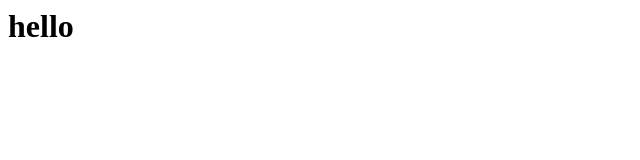
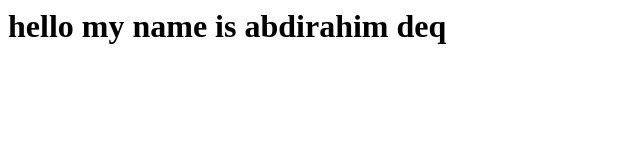
Before and after one commit to abdirahimdeq/abdirahim.github.io, a plain HTML site: page index.html in a window 1280 px wide. Shown: the whole page, without its empty margins (0-640 px from the left). Drawn offline with Linux system fonts and the light colour scheme.

Commit message:
Update index.html

```diff
--- a/index.html
+++ b/index.html
@@ -1,5 +1,6 @@
 <html>
   <body>
-    <h1>hello</h1>
+    <h1>hello my name is abdirahim deq
+    </h1>
   </body>
  </html>
```
